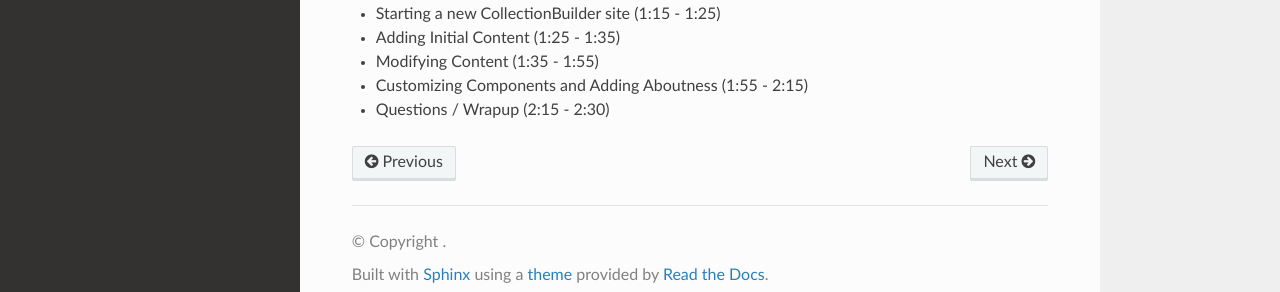
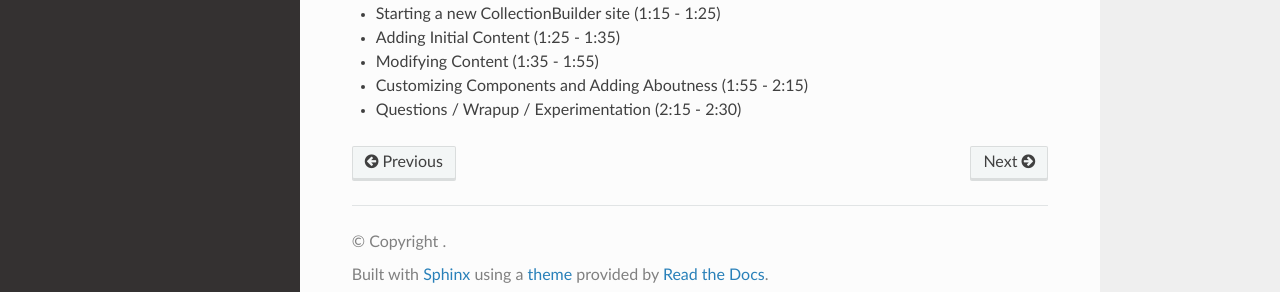
Before and after one commit to markpbaggett/utk_collection_builder, a Sphinx documentation site: the page built from docs/source/contents/0_prerequisites.rst, in a window 1280 px wide and 1034 px high. Shown: the part 723-1015 px from the top of the window. Built offline with Sphinx 7.4.7 and the Read the Docs theme 2.0.0, drawn with Linux system fonts in a browser that asks for light colours.

Commit message:
Update timeline.

```diff
--- a/docs/source/contents/0_prerequisites.rst
+++ b/docs/source/contents/0_prerequisites.rst
@@ -28,4 +28,4 @@ Outline of Today's Workshop
 * Adding Initial Content (1:25 - 1:35)
 * Modifying Content (1:35 - 1:55)
 * Customizing Components and Adding Aboutness (1:55 - 2:15)
-* Questions / Wrapup (2:15 - 2:30)
+* Questions / Wrapup / Experimentation (2:15 - 2:30)
```
